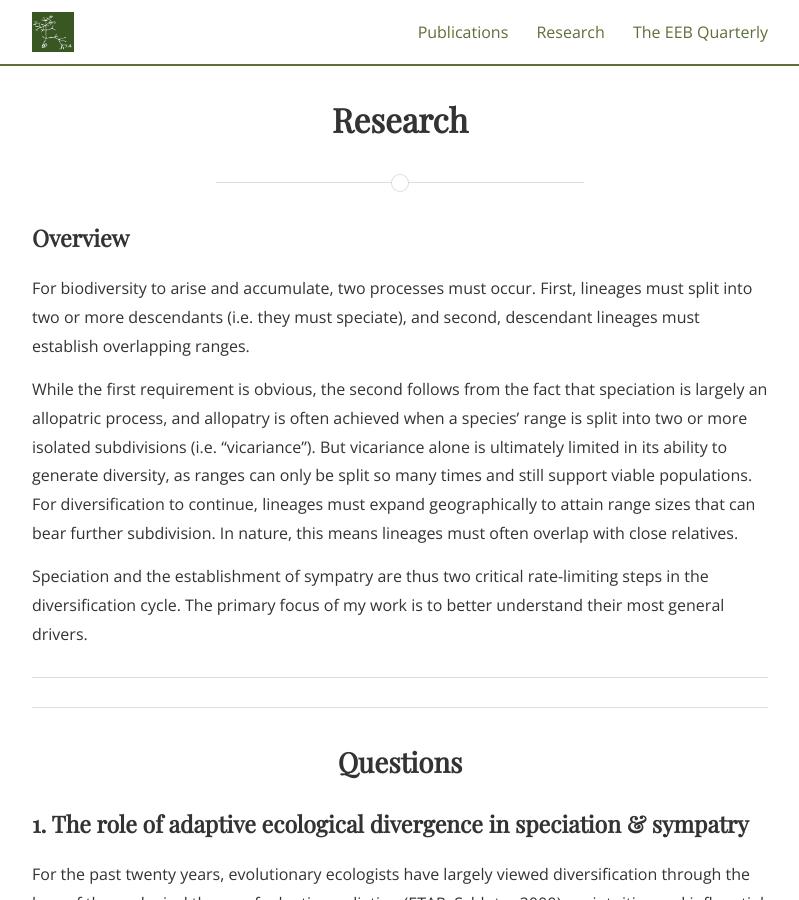
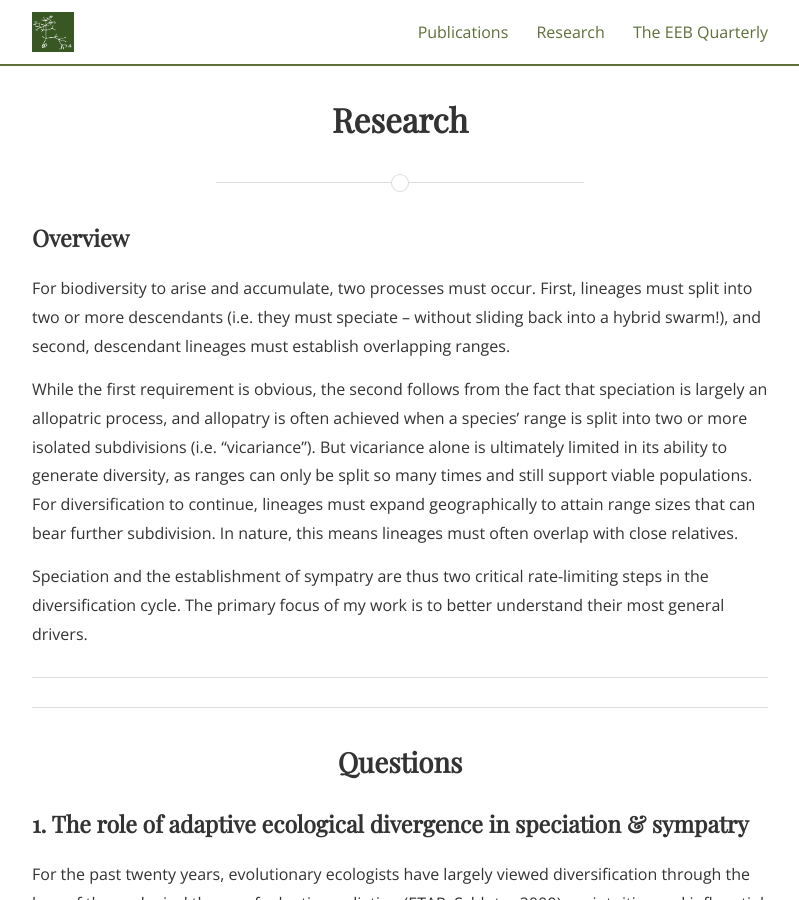
Before and after one commit to SeanASAnderson/SeanASAnderson.github.io, a Jekyll site: the page built from research.md, in a window 1280 px wide and 900 px high. Shown: the whole window, without its empty margins (240-1039 px from the left). Built offline with Jekyll 4.4.1, drawn with Linux system fonts in a browser that asks for light colours; nearby versions of some CDN libraries; some web fonts are replaced.

Commit message:
speciation reversal

```diff
--- a/research.md
+++ b/research.md
@@ -7,7 +7,7 @@ main_nav: true
 
 ### Overview
 
-For biodiversity to arise and accumulate, two processes must occur. First, lineages must split into two or more descendants (i.e. they must speciate), and second, descendant lineages must establish overlapping ranges.
+For biodiversity to arise and accumulate, two processes must occur. First, lineages must split into two or more descendants (i.e. they must speciate -- without sliding back into a hybrid swarm!), and second, descendant lineages must establish overlapping ranges.
 
 While the first requirement is obvious, the second follows from the fact that speciation is largely an allopatric process, and allopatry is often achieved when a species’ range is split into two or more isolated subdivisions (i.e. “vicariance”). But vicariance alone is ultimately limited in its ability to generate diversity, as ranges can only be split so many times and still support viable populations. For diversification to continue, lineages must expand geographically to attain range sizes that can bear further subdivision. In nature, this means lineages must often overlap with close relatives.
 
```
